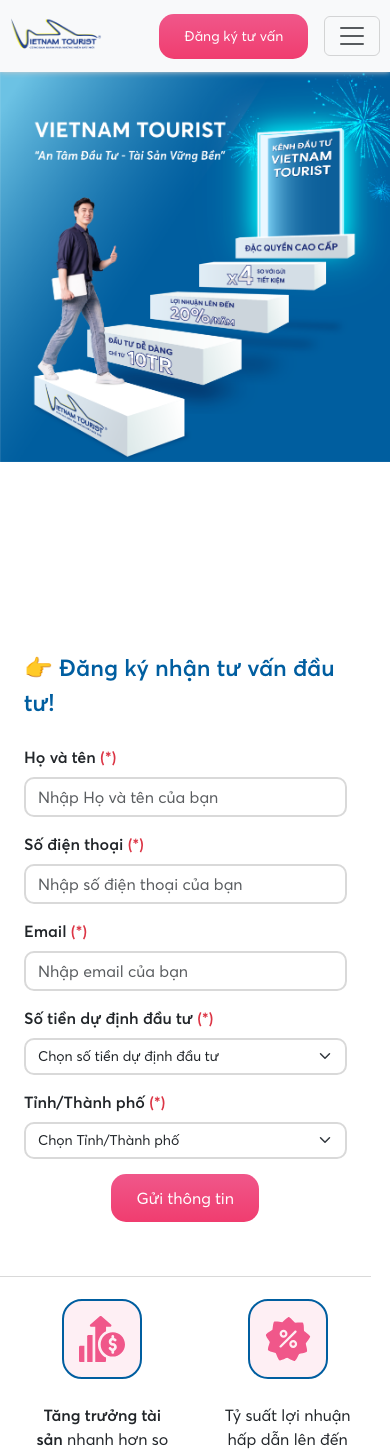
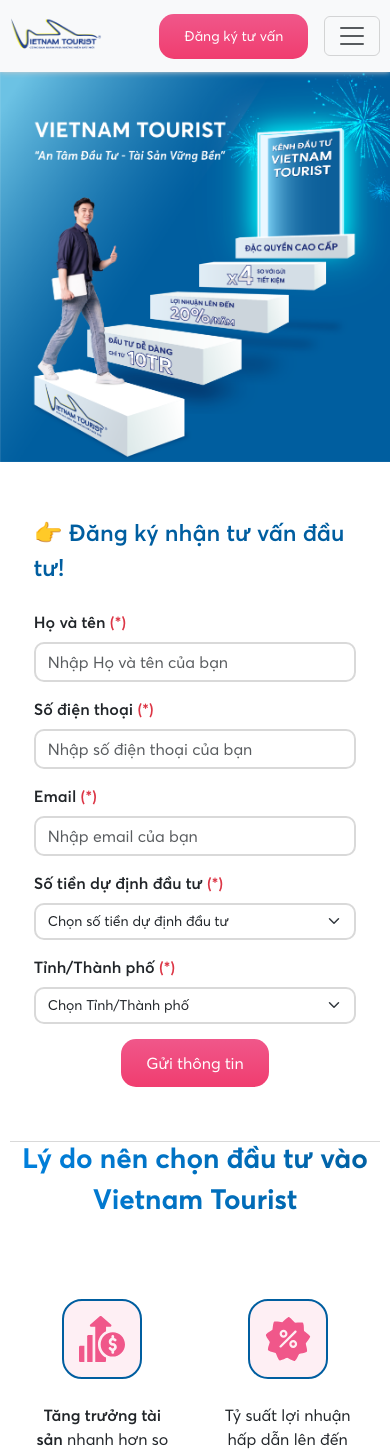
Before and after one commit to TanPhuong/landingpage-investor, a Vue app: page / in a window 390 px wide. Shown: the top 1454 px of the page. Built offline with nearby package versions, Linux system fonts and the light colour scheme.

Commit message:
fixing UI bug

```diff
--- a/src/views/HomeView.vue
+++ b/src/views/HomeView.vue
@@ -1,5 +1,4 @@
 <script setup>
-
 const props = defineProps({
   mobileView: {
     type: Boolean,
@@ -45,7 +44,7 @@ const data = [
 
     <!-- Form register section -->
     <div id="form-register_section" style="position: relative;">
-      <div class="form-register_wrapper w-95 d-flex justify-content-end" style="position: absolute; top: 20%;">
+      <div class="form-register_wrapper w-95 d-flex justify-content-end" style="position: absolute; top: 10%;">
         <div class="form-register_container" style="width: 40%;">
           <div class="p-4">
             <div class="title-section aver-semi-bold fs-3 mb-4">👉 Đăng ký nhận tư vấn đầu tư!</div>
@@ -379,6 +378,12 @@ const data = [
 </template>
 
 <style scoped>
+input[type="number"]::-webkit-outer-spin-button,
+input[type="number"]::-webkit-inner-spin-button {
+  -webkit-appearance: none;
+  margin: 0;
+}
+
 /* Form register section */
 #form-register_section {
   height: 80vh;
@@ -514,6 +519,7 @@ tbody tr:last-child {
       display: block !important;
       padding: 30px 0 !important;
       border-bottom: 1px solid #d9d9d9;
+      position: static !important;
     }
 
     & .form-register_container {
```
